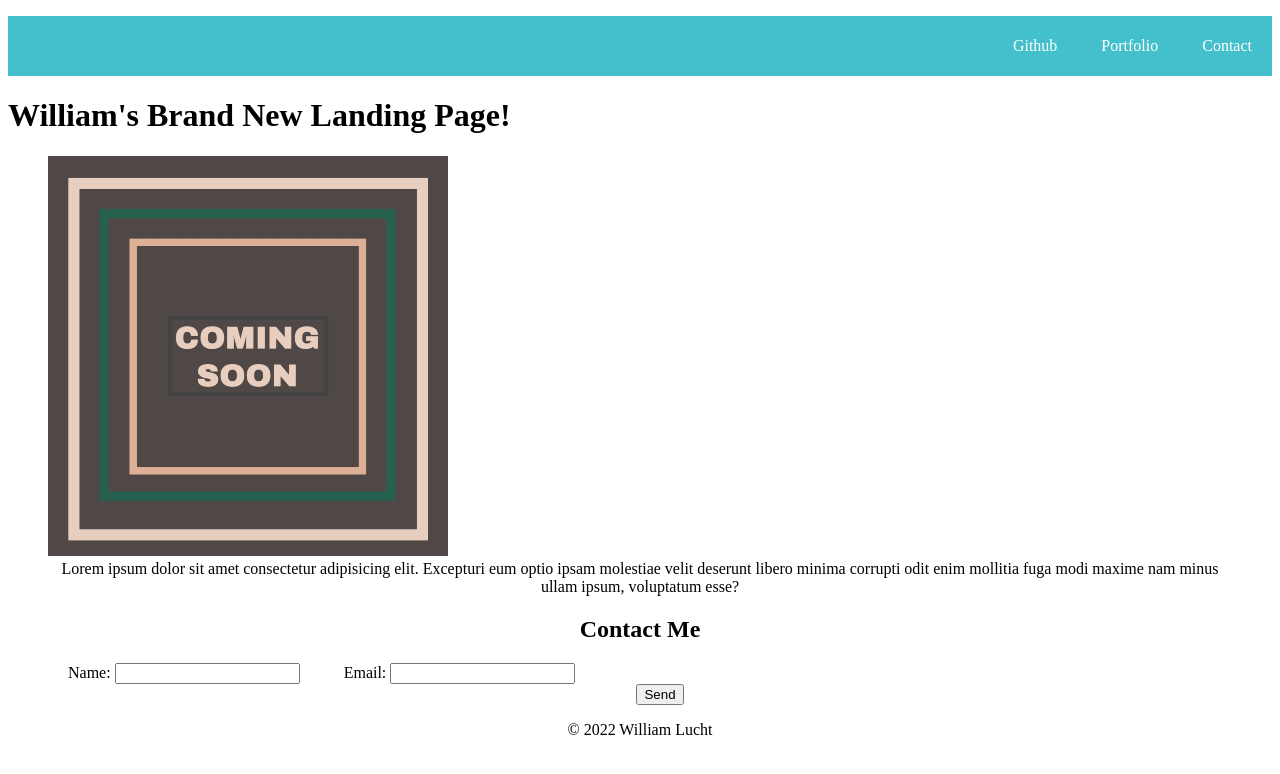
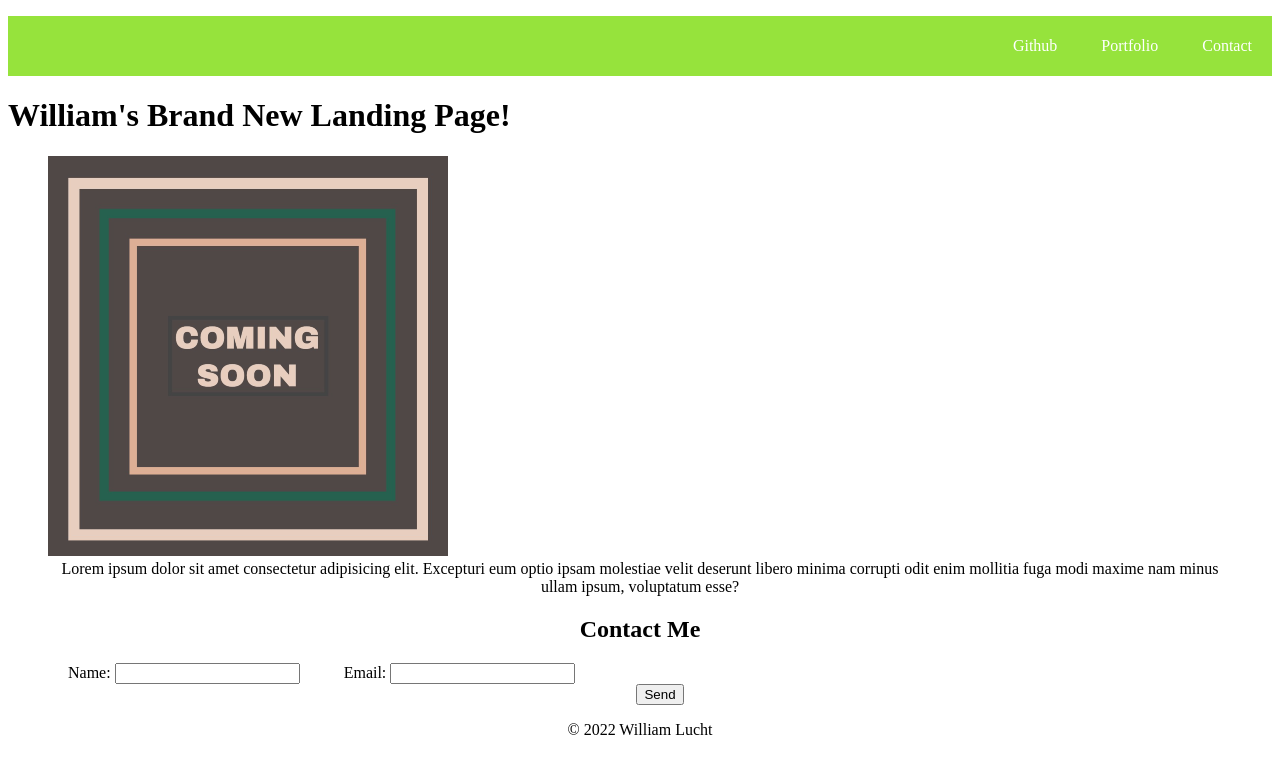
Before and after one commit to d606n6k/week01-mini-project-demo, a plain HTML site: page index.html in a window 1280 px wide. Drawn offline with Linux system fonts and the light colour scheme.

Commit message:
changed header color

```diff
--- a/assets/css/style.css
+++ b/assets/css/style.css
@@ -6,7 +6,7 @@ header {
     height: 60px;
     width: 100%;
     line-height: 60px;
-    background-color: #43c0cc;
+    background-color: #91e233f3;
 }
 
 a{
```
